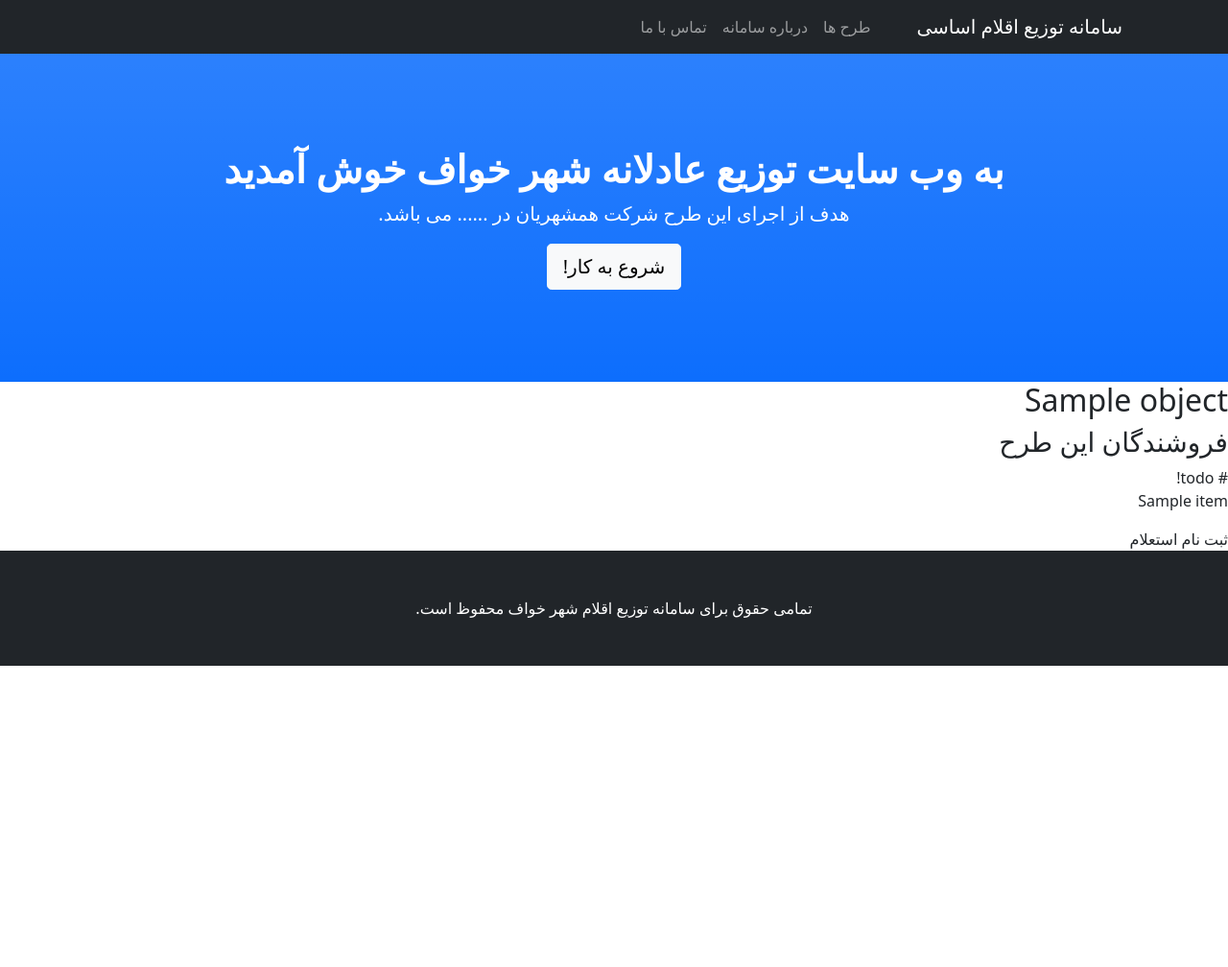
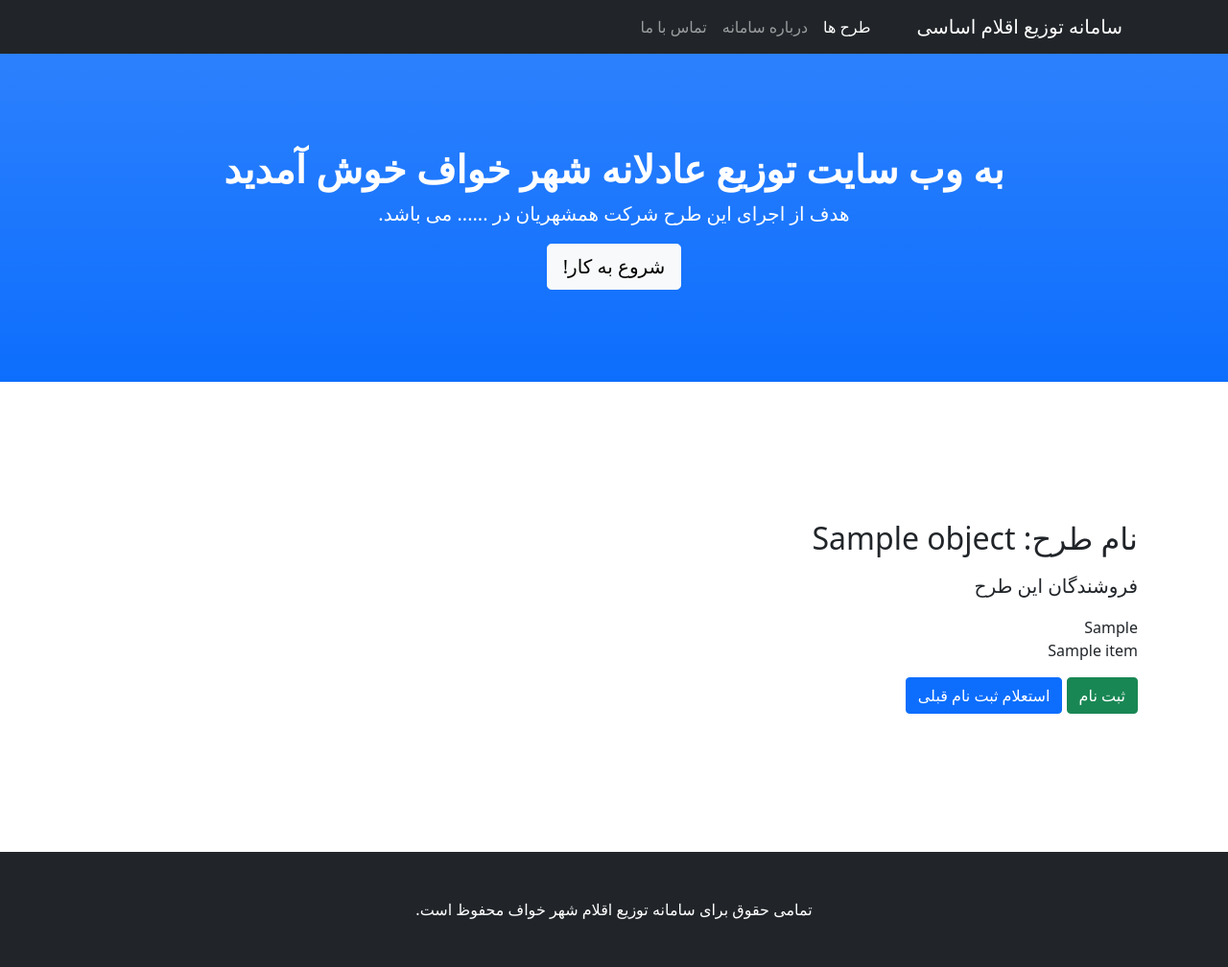
Before and after one commit to bakefayat/sales_plan, a Django app: template templates/sales/plan.html in a window 1280 px wide. Shown: the whole page at 96% size. Before the commit the page ends 694 px from the top, so only its background shows below. Run offline with Django 4.2, Linux system fonts and the light colour scheme; the template is opened without the code that fills it: most values are stand-ins (such as "Sample title", 1, 10 or a date in 2020); some libraries are stand-ins or nearby versions.

Commit message:
detail page fixed.

```diff
--- a/sales/admin.py
+++ b/sales/admin.py
@@ -3,7 +3,7 @@
 
 
 class SalesPlanAdmin(admin.ModelAdmin):
-    list_display = ('title', 'is_active', 'total_capacity', 'description')
+    list_display = ('title', 'is_active', 'total_capacity', 'description', 'sellers_list')
 
 
 admin.site.register(Sellers)
--- a/templates/sales/plan.html
+++ b/templates/sales/plan.html
@@ -3,13 +3,17 @@
 {% block main %}
     {% include 'sales/header.html' %}
 
-    <h2>{{ object.title }}</h2>
+    <section id="plans">
+        <div class="container px-4">
+            <h2>نام طرح: {{ object.title }}</h2>
 
-    <h3>فروشندگان این طرح</h3>
-    # todo!
-    {% for item in object.sellers.all %}
-        <p>{{ item.title }}</p>
-    {% endfor %}
-        ثبت نام
-        استعلام
+            <p class="lead pt-2">فروشندگان این طرح</p>
+            {{ object.sellers_list }}
+            {% for item in object.sellers.all %}
+                <p>{{ item.title }}</p>
+            {% endfor %}
+                <a class="btn btn-success">ثبت نام</a>
+                <a class="btn btn-primary">استعلام ثبت نام قبلی</a>
+        </div>
+    </section>
 {% endblock %}
```
Also changed, not shown: sales/models.py (+7 -0 lines), sales/views.py (+7 -4 lines).
